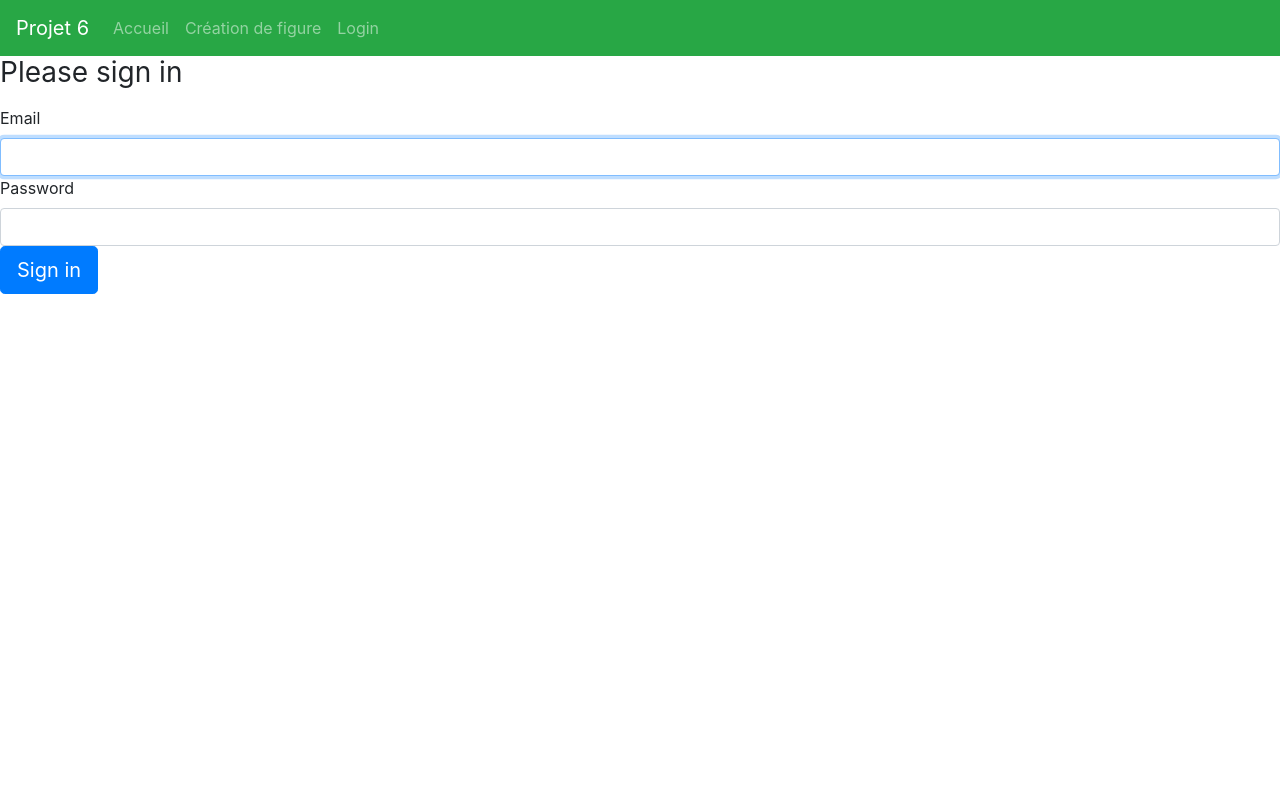
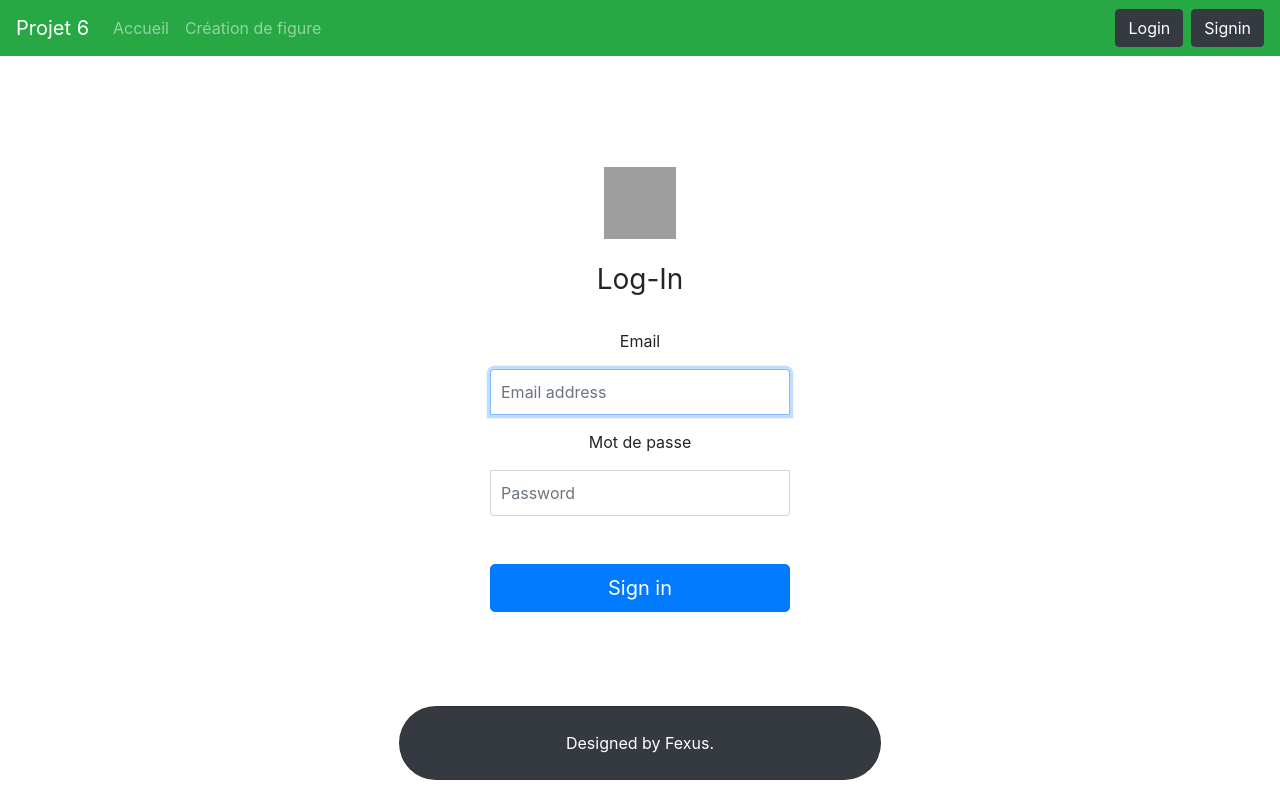
Before and after one commit to FexusZ/Snowtricks, a Symfony app: template templates/security/login.html.twig in a window 1280 px wide. Run offline with Twig, Linux system fonts and the light colour scheme; the template is opened without the code that fills it, so the values that code supplies are empty; some libraries are stand-ins or nearby versions; grey boxes are pictures that could not be loaded.

Commit message:
Ajout de security

```diff
--- a/public/css/projet6.css
+++ b/public/css/projet6.css
@@ -1,6 +1,7 @@
 .jumbotron{
     background-color: #ddd !important;
 }
+
 .btn-trick {
     font-size: 1rem;
 }
@@ -20,7 +21,8 @@
 .top-center {
     position: absolute;
     top: 8px;
-    left: 50%;
+    left: 40%;
+    right: 40%;
 }
 
 .centered {
@@ -29,11 +31,131 @@
     left: 45%;
 }
 
+.bottom-right{
+    position: absolute;
+    top: 95%;
+    left: 95%;
+}
+
+.center{
+    position: relative;
+    left:45%;
+}
+
 .home-bg {
     background-image: url(/uploads/home.jpg);
     background-size: cover;
     background-repeat: no-repeat;
     background-position: 50% 50%;
     width: 100%;
-    height: 100vh;
+    height: 95vh;
 }
+
+.mb-6{
+    margin-bottom: 6rem!important;
+}
+
+.mt-6{
+    margin-top: 6rem!important;
+}
+
+.radius-3{
+    border-radius: 3rem;
+}
+
+.footer-absolute{
+    position: absolute;
+    bottom: 20px;
+}
+
+@media screen and (max-width: 349px) {
+    .footer {
+        left: 10%;
+        right: 10%;
+    }
+}
+
+@media screen and (min-width: 350px) and (max-width: 600px) {
+    .footer {
+        left: 20%;
+        right: 20%;
+    }
+    .no-data {
+        left: 10%;
+        right: 10%;
+    }
+}
+
+@media screen and (min-width: 600px) {
+    .footer {
+        left: 30%;
+        right: 30%;
+    }
+
+    .no-data {
+        left: 20%;
+        right: 20%;
+    }
+}
+
+html,
+body {
+    height: 100%;
+}
+
+.form-signin {
+    width: 100%;
+    max-width: 330px;
+    padding: 15px;
+    margin: 0 auto;
+}
+
+.form-signin .checkbox {
+    font-weight: 400;
+}
+
+.form-signin .form-control {
+    position: relative;
+    box-sizing: border-box;
+    height: auto;
+    padding: 10px;
+    font-size: 16px;
+}
+
+.form-signin .form-control:focus {
+    z-index: 2;
+}
+
+.form-signin input[type="email"] {
+    margin-bottom: -1px;
+    border-bottom-right-radius: 0;
+    border-bottom-left-radius: 0;
+}
+
+.form-signin input[type="password"] {
+    margin-bottom: 10px;
+    border-top-left-radius: 0;
+    border-top-right-radius: 0;
+}
+
+.fa{
+    font-size: xx-large !important;
+}
+
+.a {
+    color: black;
+}
+
+.card-list{
+    border: none;
+    background-color: rgba(190,190,190,0.5);
+    border-radius: 1rem !important;
+}
+
+.a-login{
+    color: rgba(0,0,0,.5) !important;
+    border-color: rgba(0,0,0,1) !important;
+    border: solid 1px;
+    border-radius: 0.25rem;
+    padding:5px;
+}
--- a/src/Controller/HomeController.php
+++ b/src/Controller/HomeController.php
@@ -38,6 +38,7 @@ class HomeController extends AbstractController
         $figures = $this->getDoctrine()->getRepository(Figures::class);
         $image = $this->getDoctrine()->getRepository(Image::class);
         $query_figure = $figures->findAll();
+        $tab_query = array();
         foreach ($query_figure as $row_figure) {
             $row_image = $image->findOneBy(['id_figure' => $row_figure->getId()]);
 
--- a/templates/base.html.twig
+++ b/templates/base.html.twig
@@ -3,37 +3,50 @@
     <head>
         <meta charset="UTF-8">
         <title>{% block title %}Welcome!{% endblock %}</title>
-        <link rel="stylesheet" href="https://stackpath.bootstrapcdn.com/bootstrap/4.3.1/css/bootstrap.min.css" integrity="sha384-ggOyR0iXCbMQv3Xipma34MD+dH/1fQ784/j6cY/iJTQUOhcWr7x9JvoRxT2MZw1T" crossorigin="anonymous">
-        <link rel="stylesheet" type="text/css" href="{{ asset('css/projet6.css') }}">
-        {% block stylesheets %}{% endblock %}
+        {% block stylesheets %}
+            <link rel="stylesheet" href="https://stackpath.bootstrapcdn.com/bootstrap/4.3.1/css/bootstrap.min.css" integrity="sha384-ggOyR0iXCbMQv3Xipma34MD+dH/1fQ784/j6cY/iJTQUOhcWr7x9JvoRxT2MZw1T" crossorigin="anonymous">
+            <link rel="stylesheet" href="https://stackpath.bootstrapcdn.com/font-awesome/4.7.0/css/font-awesome.min.css" integrity="sha384-wvfXpqpZZVQGK6TAh5PVlGOfQNHSoD2xbE+QkPxCAFlNEevoEH3Sl0sibVcOQVnN" crossorigin="anonymous">
+            <link rel="stylesheet" type="text/css" href="{{ asset('css/projet6.css') }}">
+        {% endblock %}
     </head>
     <body>
+
     <nav class="navbar navbar-expand-lg navbar-dark bg-success">
     <a class="navbar-brand" href="{{ path('index') }}">Projet 6</a>
     <button class="navbar-toggler" type="button" data-toggle="collapse" data-target="#navbarSupportedContent" aria-controls="navbarSupportedContent" aria-expanded="false" aria-label="Toggle navigation">
         <span class="navbar-toggler-icon"></span>
     </button>
-
     <div class="collapse navbar-collapse" id="navbarSupportedContent">
         <ul class="navbar-nav mr-auto">
             <li class="nav-item {% if current_menu is defined and current_menu == 'index' %}active{% endif %}">
                 <a class="nav-link" href="{{ path('index') }}">Accueil <span class="sr-only">(current)</span></a>
             </li>
-
             <li class="nav-item {% if current_menu is defined and current_menu == 'figures.create' %}active{% endif %}">
                 <a class="nav-link" href="{{ path('figure.create') }}">Création de figure</a>
             </li>
-
-            <li class="nav-item {% if current_menu is defined and current_menu == 'app.login' %}active{% endif %}">
-                <a class="nav-link" href="{{ path('app.login') }}">Login</a>
-            </li>
         </ul>
+        <div>
+            <a class="btn btn-dark" href="{{ path('app.login') }}">Login</a>
+        </div>
+        <div class="ml-2">
+            <a class="btn btn-dark" href="{{ path('app.login') }}">Signin</a>
+        </div>
     </div>
     </nav>
-        {% block body %}{% endblock %}
-        {% block javascripts %}{% endblock %}
+    {% block body %}    {% endblock %}
+        {% block javascripts %}
         <script src="https://code.jquery.com/jquery-3.3.1.slim.min.js" integrity="sha384-q8i/X+965DzO0rT7abK41JStQIAqVgRVzpbzo5smXKp4YfRvH+8abtTE1Pi6jizo" crossorigin="anonymous"></script>
         <script src="https://cdnjs.cloudflare.com/ajax/libs/popper.js/1.14.7/umd/popper.min.js" integrity="sha384-UO2eT0CpHqdSJQ6hJty5KVphtPhzWj9WO1clHTMGa3JDZwrnQq4sF86dIHNDz0W1" crossorigin="anonymous"></script>
         <script src="https://stackpath.bootstrapcdn.com/bootstrap/4.3.1/js/bootstrap.min.js" integrity="sha384-JjSmVgyd0p3pXB1rRibZUAYoIIy6OrQ6VrjIEaFf/nJGzIxFDsf4x0xIM+B07jRM" crossorigin="anonymous"></script>
+        {% endblock %}
     </body>
+    {% block footer %}
+        <footer class="footer footer-relative mb-5">
+            <div class="container ">
+                <div class="card p-4 radius-3 bg-dark text-white pr-5 pl-5 text-center">
+                    <span>Designed by Fexus.</span>
+                </div>
+            </div>
+        </footer>
+    {% endblock %}
 </html>
--- a/templates/pages/figures/edit.html.twig
+++ b/templates/pages/figures/edit.html.twig
@@ -4,8 +4,10 @@
         <h1> Edition de figure</h1>
     </div>
     <div class="container mt-5">
+        <div class="card">
         {{ form_start(form) }}
         {{ form_widget(form) }}
         {{ form_end(form) }}
+        </div>
     </div>
 {% endblock %}
--- a/templates/security/login.html.twig
+++ b/templates/security/login.html.twig
@@ -3,7 +3,34 @@
 {% block title %}Log in!{% endblock %}
 
 {% block body %}
-<form method="post">
+    {#
+<div class="container mt-6">
+    <div class="row">
+        <div class="col-md-12">
+            <form method="post" class="text-center card p-5 radius-3 bg-dark text-white">
+
+
+                <h1 class="h3 mb-3 mt-3 font-weight-normal ">Please sign in</h1>
+                <label for="inputEmail" class="mt-5">Email</label>
+                <input type="email" value="{{ last_username }}" name="email" id="inputEmail" class="form-control radius-3  mt-3" required autofocus>
+                <label for="inputPassword" class="mt-5">Password</label>
+                <input type="password" name="password" id="inputPassword" class="form-control radius-3 mt-3" required>
+
+
+                <button class="btn btn-lg btn-primary radius-3 mt-6" type="submit">
+                    Sign in
+                </button>
+            </form>
+        </div>
+    </div>
+</div>
+#}
+
+    <body class="text-center">
+
+
+        <form class="form-signin mt-6">
+
             {% if error %}
                 <div class="alert alert-danger">{{ error.messageKey|trans(error.messageData, 'security') }}</div>
             {% endif %}
@@ -14,29 +41,28 @@
                 </div>
             {% endif %}
 
-    <h1 class="h3 mb-3 font-weight-normal">Please sign in</h1>
-    <label for="inputEmail">Email</label>
-    <input type="email" value="{{ last_username }}" name="email" id="inputEmail" class="form-control" required autofocus>
-    <label for="inputPassword">Password</label>
-    <input type="password" name="password" id="inputPassword" class="form-control" required>
-
+            <img class="mb-4" src="https://getbootstrap.com/docs/4.0/assets/brand/bootstrap-solid.svg" alt="" width="72" height="72">
+            <h1 class="h3 mb-3 font-weight-normal">Log-In</h1>
+            <label for="inputEmail" class="m-3">Email</label>
+            <input type="email" id="inputEmail" class="form-control" placeholder="Email address" required="" autofocus="">
+            <label for="inputPassword" class="m-3">Mot de passe</label>
+            <input type="password" id="inputPassword" class="form-control" placeholder="Password" required="">
             <input type="hidden" name="_csrf_token"
                    value="{{ csrf_token('authenticate') }}"
             >
+            <button class="btn btn-lg btn-primary btn-block mt-5" type="submit">Sign in</button>
 
-    {#
-        Uncomment this section and add a remember_me option below your firewall to activate remember me functionality.
-        See https://symfony.com/doc/current/security/remember_me.html
+        </form>
+    </body>
+{% endblock %}
 
-        <div class="checkbox mb-3">
-            <label>
-                <input type="checkbox" name="_remember_me"> Remember me
-            </label>
+{% block footer %}
+    <footer class="footer-absolute footer">
+        <div class="container ">
+            <div class="card p-4 radius-3 bg-dark text-white pr-5 pl-5 text-center">
+                <span>Designed by Fexus.</span>
             </div>
-    #}
+        </div>
+    </footer>
 
-    <button class="btn btn-lg btn-primary" type="submit">
-        Sign in
-    </button>
-</form>
 {% endblock %}
```
Also changed, not shown: migrations/Version20200801161146.php (added, +35 -0 lines), src/Controller/FigureController.php (+13 -2 lines), templates/pages/Index.html.twig (+28 -12 lines), templates/pages/figures/show.html.twig (+2 -6 lines), public/uploads/0dabaf224d488aa3406fd5140817d5ac.jpeg (added), public/uploads/20e128c2c5d22e8b7fbc44ba041b4501.jpeg (added), public/uploads/50bdd0eac11f181b19a297a76f4c5bcf.jpeg (added), public/uploads/6c6a1dae9522aad5062156dc9be4232b.jpeg (added), public/uploads/ab2e0a3617d7178707fc142a9bfbb65a.jpeg (added), public/uploads/c7a012c6dc5a8aeb59d1f8b6fd65159c.jpeg (added), public/uploads/d95b7f2f6904554f4a9c6efa8af3d943.jpeg (added), public/uploads/f1de7c601166b1f9a86b8fb00f849915.jpeg (added). Lines whose indentation alone changed are shown as unchanged.
